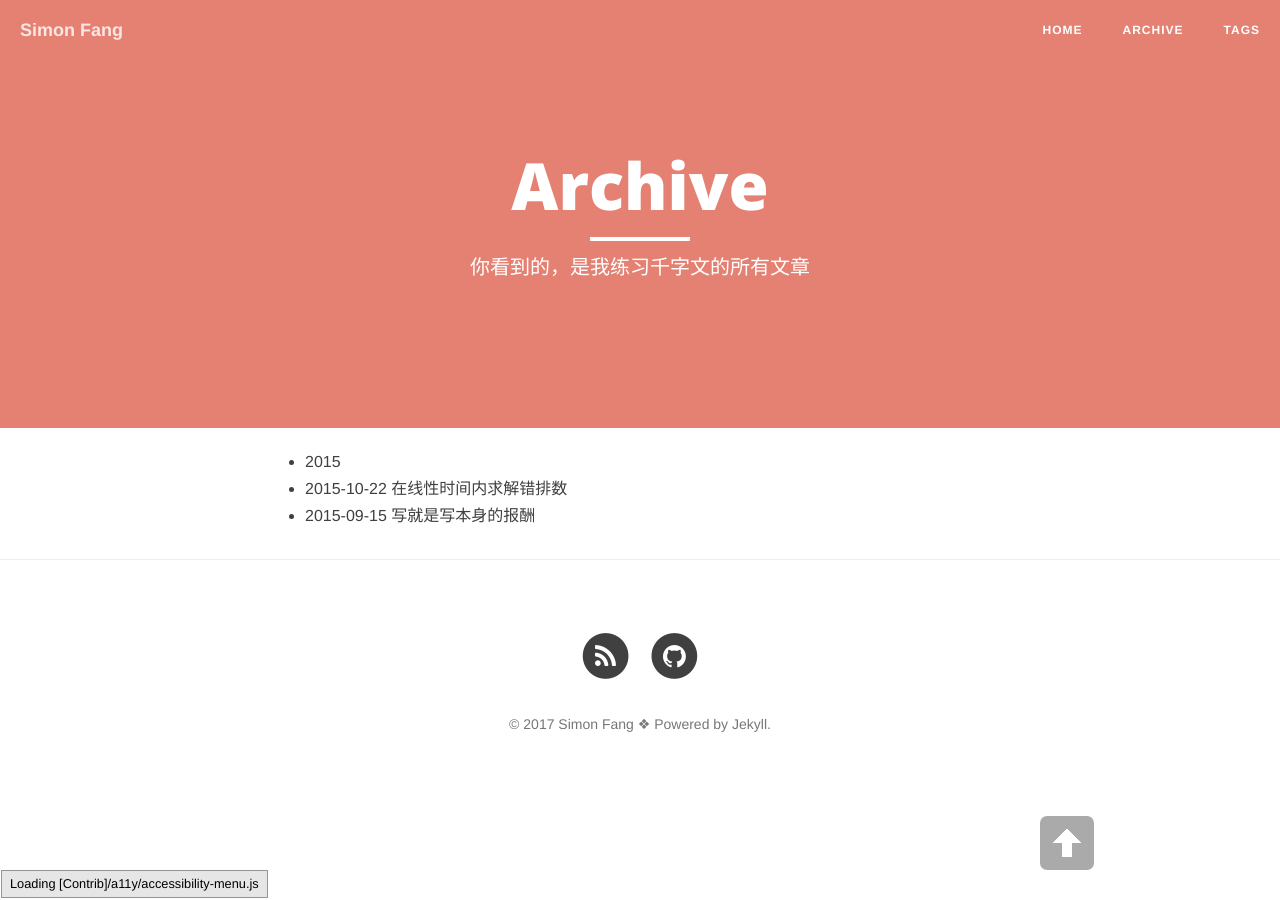
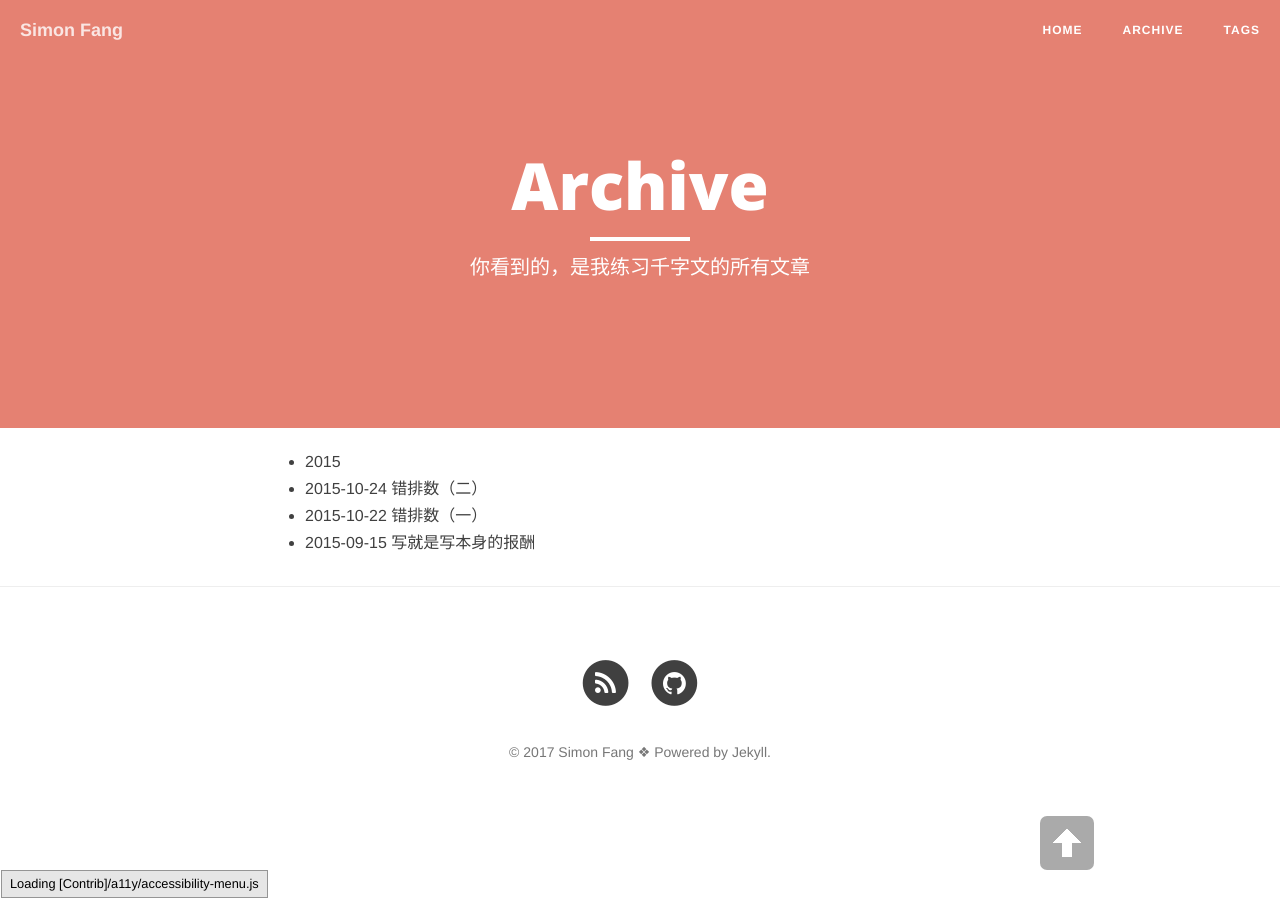
Before and after one commit to SimonFang1/SimonFang1.github.io, a Jekyll site: the page built from archive.md, in a window 1280 px wide. Built offline with Jekyll 4.4.1, drawn with Linux system fonts in a browser that asks for light colours; nearby versions of some CDN libraries; part of the change alters nothing that is shown.

````diff
--- a/_posts/2015-10-22-derangement.md
+++ b/_posts/2015-10-22-derangement.md
@@ -1,6 +1,6 @@
 ---
 layout: post
-title: 在线性时间内求解错排数
+title: 错排数（一）
 date: 2015-10-22
 categories: blog
 tags: [组合数学]
@@ -8,8 +8,21 @@ description: 全错位排列指即被欧拉称为组合数论的一个妙题的
 ---
 
 错排 (derangement) 是组合数学中的问题之一。
-考虑一个有n个元素的排列，若一个排列中所有的元素都不在自己原来的位置上，
+若n为大于1的自然数，考虑一个有n个元素的排列，若一个排列中所有的元素都不在自己原来的位置上，
 那么这样的排列就称为原排列的一个错排。n个元素的错排数记为$$D_n$$ 或$$!n$$。
+对$$\forall n\ge 2$$ ，有
+
+$$!n = \left[\frac{n!}{\mathrm{e}}\right]
+=\left\lfloor\frac{n!}{\mathrm{e}}+0.5\right\rfloor$$
+
+其中$$n!$$表示阶乘函数，e为自然对数的底，$$\left[x\right]$$表示round函数，$$\left\lfloor x\right\rfloor$$表示floor函数.
+
+比如说，让4只程序猿互相测试代码，所有猿不测自己写的代码，分配方案有多少种？
+利用上述公式容易得到 $$!4=\left[4!/\mathrm{e}\right]\approx \left[24/2.7\right]=9$$，
+所以共有9种。
+
+这个问题有许多具体的版本，最早研究错排问题的是尼古拉·伯努利和欧拉，因此历史上也称为伯努利-欧拉的装错信封的问题：在写信时将n封信装到n个不同的信封里，有多少种全部装错信封的情况？
+
 
 ## 定义
 
@@ -17,11 +30,7 @@ description: 全错位排列指即被欧拉称为组合数论的一个妙题的
 即存在没有不动点的双射 $$\varphi $$:$$S\rightarrow S$$, $$\varphi(i) \ne i$$, $$\forall i \in S$$.
 
 ![Derangement4.png](https://raw.githubusercontent.com/SimonFang1/SimonFang1.github.io/master/img/blog/Derangement4.png)
-Fig.1 The 9 derangements (from 24 permutations) are highlighted.
-
-## “装错信封”问题
-这个问题有许多具体的版本，最早研究错排问题的是尼古拉·伯努利和欧拉，因此历史上也称为伯努利-欧拉的装错信封的问题：在写信时将n封信装到n个不同的信封里，有多少种全部装错信封的情况？
-
+The 9 derangements (from 24 permutations) are highlighted.
 
 ## 概率模型
 
@@ -67,19 +76,6 @@ $$
 \end{split}
 $$
 
-## 极限
-由函数$$\mathrm{e}^x$$在0处的泰勒展式得:
-
-$$
-\lim_{n\to\infty}p_n=1-\frac{1}{2!}-\frac{1}{3!}+\frac{1}{4!}+\cdots
-=1-\mathrm{e}^{-1}
-$$
-
-
-$$
-\lim_{n\to\infty}\frac{!n}{n!}=\frac{1}{\mathrm{e}}\approx 0.3679\cdots\cdots
-$$
-
 ## 通项
 
 $$
@@ -88,9 +84,9 @@ $$
 !n=&n!+\sum_{i=1}^{n}(-1)^{i}\binom{n}{i}(n-i)!\\
 \end{split}$$
 
-## 递推式
+<!-- ## 递推式
 
-$$!n=n\cdot!(n-1)+(-1)^n$$
+$$!n=n\cdot!(n-1)+(-1)^n$$ -->
 
 ## 简记式
 
@@ -98,8 +94,6 @@ $$
 !n=\left[\frac{n!}{\mathrm{e}}\right]
 =\left\lfloor\frac{n!}{\mathrm{e}}+0.5\right\rfloor
 $$
-
-其中$$\left[x\right]$$表示四舍五入函数，$$\left\lfloor x\right\rfloor$$表示向下取整.
 
 这个简化公式可以由之前的通项公式推导出来。事实上，考虑指数函数$$\mathrm{e}^x$$在0处的泰勒展开：
 
@@ -132,5 +126,18 @@ $$
 !n=\left[\frac{n!}{\mathrm{e}}\right]
 $$
 
-如果n!的求解问题是线性复杂的，并且在高精度运算中，除法和取整运算能在常数时间内完成，
-那么上式的计算复杂度也是线性的，时间复杂度为O(n).
+<!-- 如果n!的求解问题是线性复杂的，并且在高精度运算中，除法和取整运算能在常数时间内完成，
+那么上式的计算复杂度也是线性的，时间复杂度为O(n). -->
+
+## 极限
+由函数$$\mathrm{e}^x$$在0处的泰勒展式得:
+
+$$
+\lim_{n\to\infty}p_n=1-\frac{1}{2!}+\frac{1}{3!}-\frac{1}{4!}+\cdots
+=1-\mathrm{e}^{-1}
+$$
+
+
+$$
+\lim_{n\to\infty}\frac{!n}{n!}=\frac{1}{\mathrm{e}}\approx 0.3679\cdots\cdots
+$$
--- /dev/null
+++ b/_posts/2015-10-24-derangement-2.md
@@ -0,0 +1,72 @@
+---
+layout: post
+title: 错排数（二）
+date: 2015-10-24
+categories: blog
+tags: [组合数学]
+description: 编码实现
+---
+
+上回介绍了错排数的简记式：
+
+$$!n = \left[\frac{n!}{\mathrm{e}}\right]$$
+
+根据上式，求得$$!n$$的时间复杂度是O(n)，但是涉及到少量浮点运算。
+由于浮点数运算本质上可以归结为整数的运算，
+因此一定存在一个运行在整数域，时间复杂度不超过O(n)的算法。
+
+## 递推式
+记 $$!n$$ 作 $$D_n$$，则有：
+
+$$\begin{split}
+&D_n=nD_{n-1}+(-1)^n\\
+&D_n=(n-1)\left(D_{n-2}+D_{n-1}\right)\\
+\end{split}$$
+
+## 递推式的推导
+$$p_n$$为至少有一封信放进正确信封的概率。之前已经得到：
+
+$$p_n=1-\frac{1}{2!}+\frac{1}{3!}-\frac{1}{4!}+\cdots+\left(-1\right)^{n+1}\frac{1}{n!}$$
+
+$$D_n=n!\left(1-p_n\right)$$
+
+因此，对$$p_n$$进行差分，有：
+
+$$\begin{split}
+\left(-1\right)^{n+1}\frac{1}{n!}=&p_n-p_{n-1}=
+\left(1-p_{n-1}\right)-\left(1-p_n\right)\\
+=&\frac{D_{n-1}}{(n-1)!}-\frac{D_n}{n!}\\
+\end{split}$$
+
+$$\begin{split}
+&\therefore D_n&=nD_{n-1}+(-1)^n\\
+&\therefore D_{n-1}&=(n-1)D_{n-2}-(-1)^n\\
+&\therefore D_n&=(n-1)\left(D_{n-2}+D_{n-1}\right)\\
+\end{split}$$
+
+## c/cpp实现
+```c++
+typedef unsigned long long INT;
+
+// O(n) time, O(n) space
+void derangementNum_all(INT *d, unsigned n) {
+	d[0] = d[1] = 0;
+	d[2] = 1;
+	for (unsigned i = 2; i < n; i++) {
+		d[i+1] = i * (d[i-1] + d[i]);
+	}
+}
+
+// O(n) time, O(1) space
+INT derangementNum(unsigned n) {
+	INT dn_2 = 0, dn_1 = 1, d_n;
+	if (n <= 1) return 0;
+	if (n == 2) return 1;
+    for (unsigned i = 2; i < n; i++) {
+        d_n = i * ( dn_2 + dn_1 );
+        dn_2 = dn_1;
+        dn_1 = d_n;
+    }
+    return d_n;
+}
+```
````
